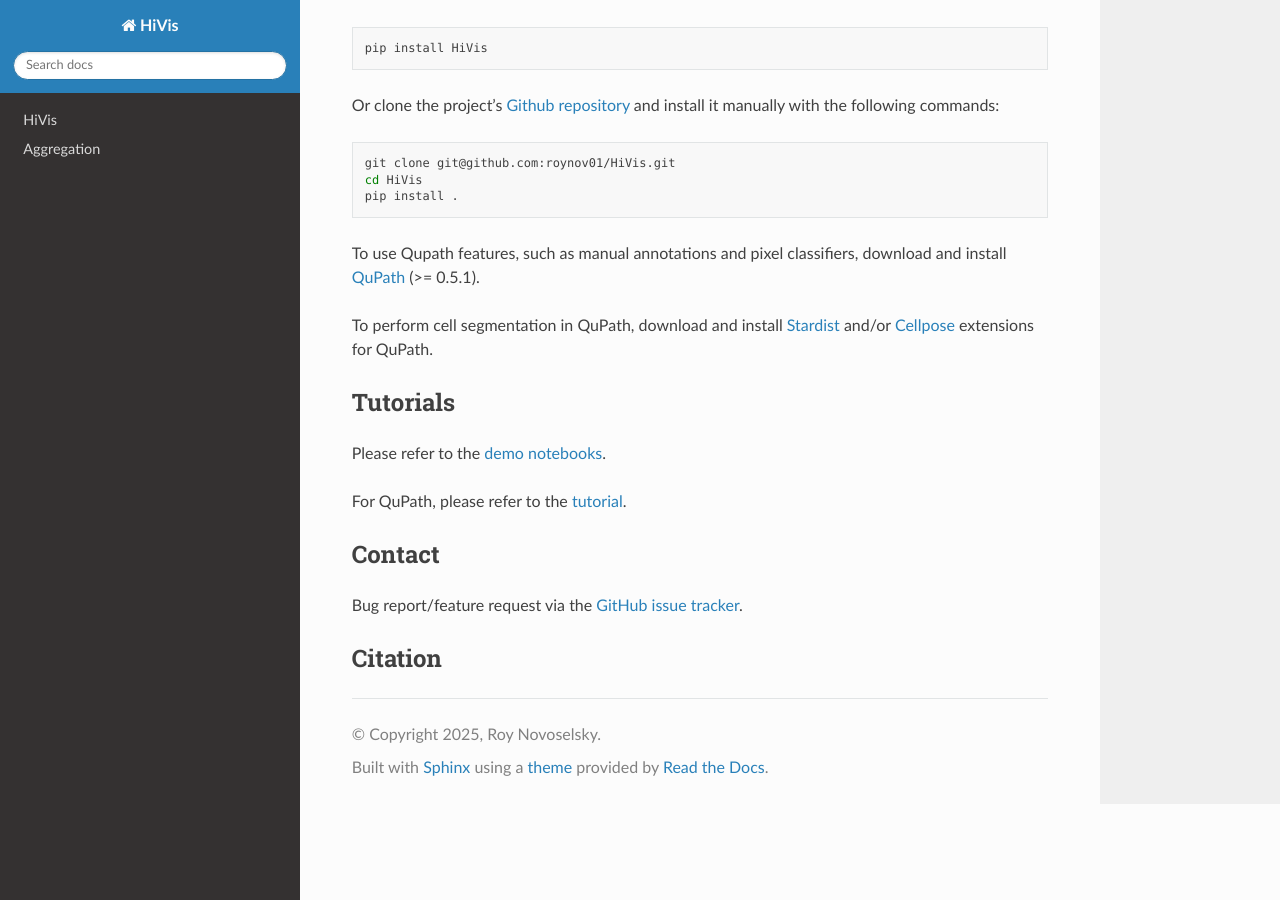
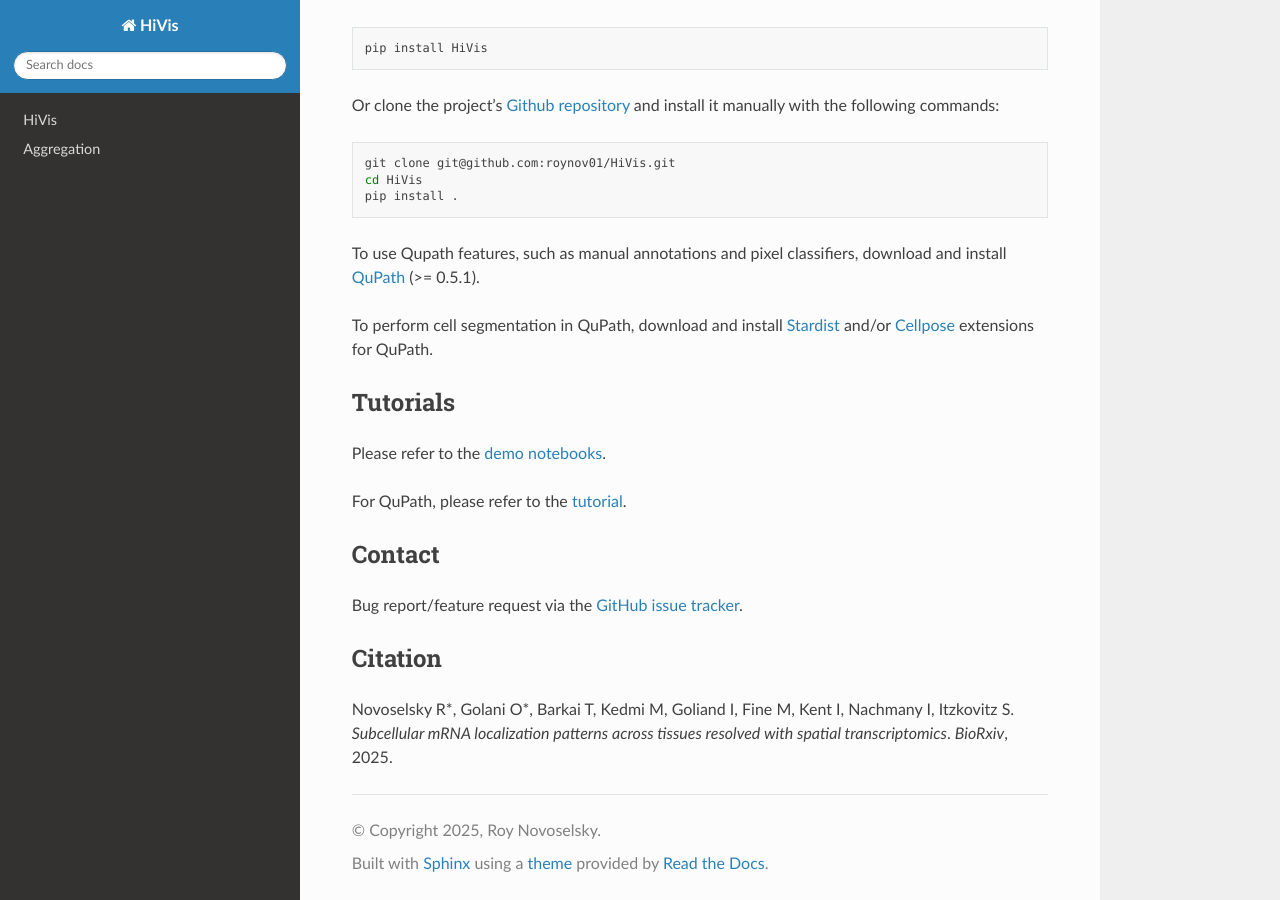
Before and after one commit to roynov01/HiVis, a Sphinx documentation site: the page built from docs/source/readme.md, in a window 1280 px wide and 900 px high, scrolled down 976 px. Built offline with Sphinx 7.4.7 and the Read the Docs theme 3.1.0, drawn with Linux system fonts in a browser that asks for light colours.

Commit message:
added citation

```diff
--- a/docs/source/readme.md
+++ b/docs/source/readme.md
@@ -49,3 +49,4 @@
 Bug report/feature request via the [GitHub issue tracker](https://github.com/roynov01/HiVis/issues).
 
 ## Citation
+Novoselsky R*, Golani O*, Barkai T, Kedmi M, Goliand I, Fine M, Kent I, Nachmany I, Itzkovitz S. *Subcellular mRNA localization patterns across tissues resolved with spatial transcriptomics*. *BioRxiv*, 2025.
```
